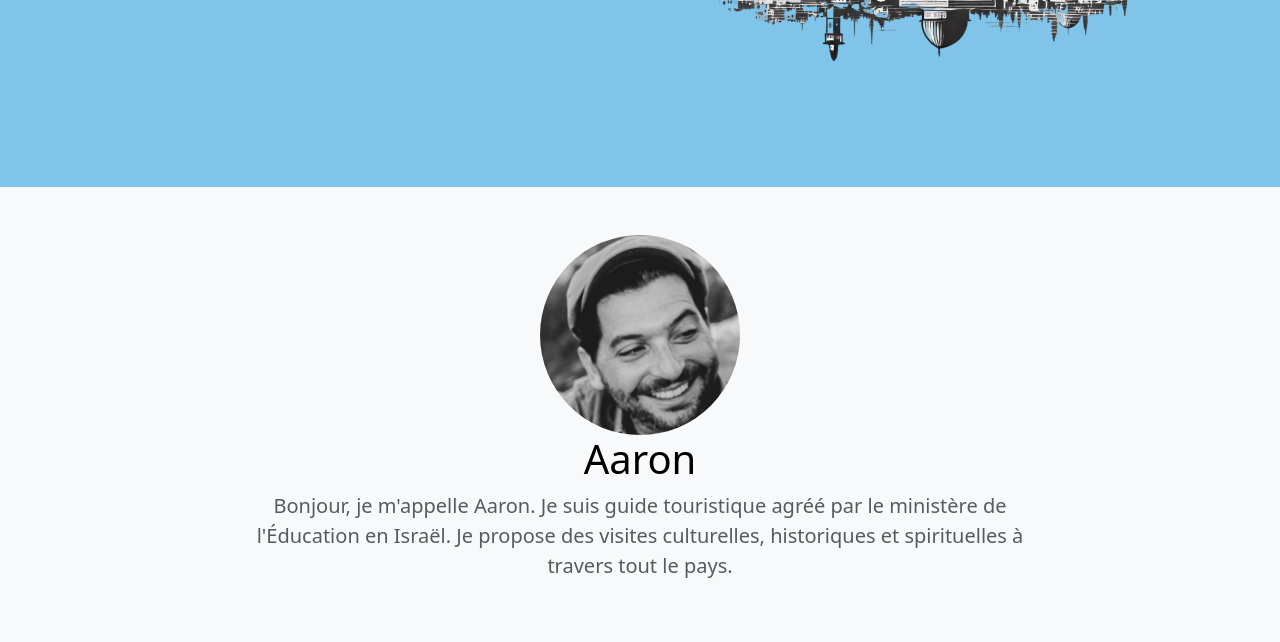
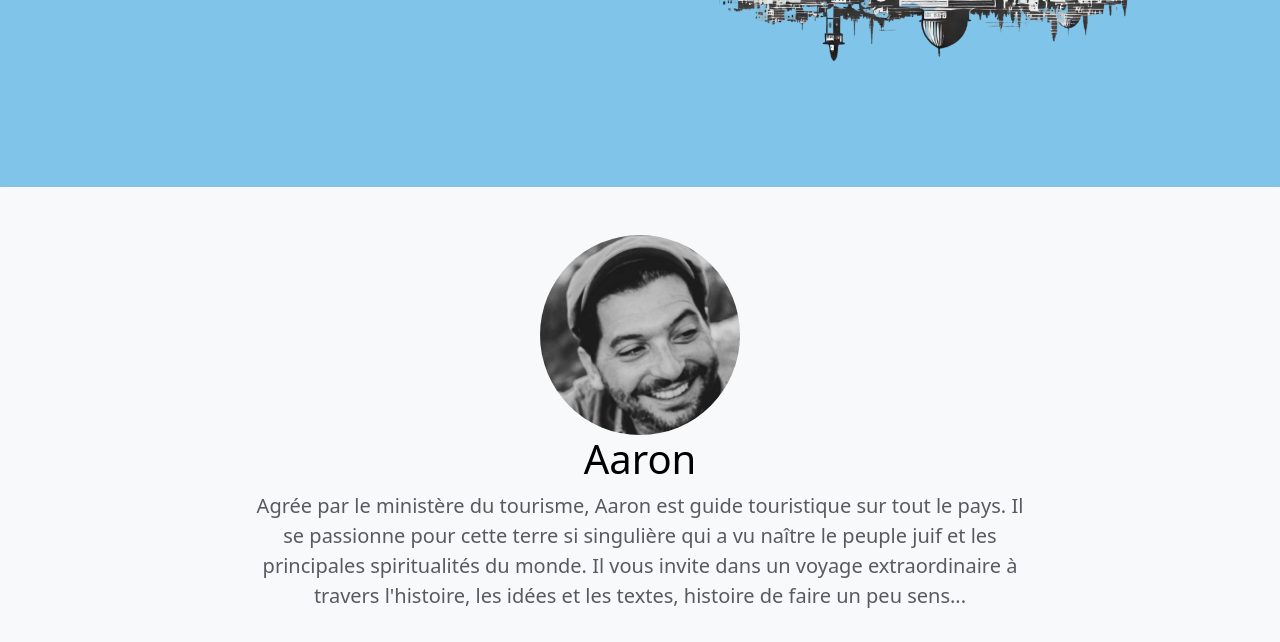
Before and after one commit to sylvain1783/derekh, a plain HTML site: page index.html in a window 1280 px wide. Shown: the part 303-945 px from the top of the page. Drawn offline with nearby package versions, Linux system fonts and the light colour scheme.

Commit message:
Update index.html

```diff
--- a/index.html
+++ b/index.html
@@ -1,5 +1,5 @@
 <!DOCTYPE html>
-<html lang="en">
+<html lang="fr">
 
 <head>
   <meta charset="UTF-8">
@@ -36,9 +36,7 @@
       <img src="./images/Screenshot 2025-03-24 155847.png" class="image1" alt="guide touristique en israel" height="200">
       <h1 class="text-body-emphasis">Aaron</h1>
       <p class="col-lg-8 mx-auto fs-5 text-muted">
-        Bonjour, je m'appelle Aaron.
-        Je suis guide touristique agréé par le ministère de l'Éducation en Israël.
-        Je propose des visites culturelles, historiques et spirituelles à travers tout le pays.
+       Agrée par le ministère du tourisme, Aaron est guide touristique sur tout le pays. Il se passionne pour cette terre si singulière qui a vu naître le peuple juif et les principales spiritualités du monde. Il vous invite dans un voyage extraordinaire à travers l'histoire, les idées et les textes, histoire de faire un peu sens...
         </p>
     </div>
     </section>
```
